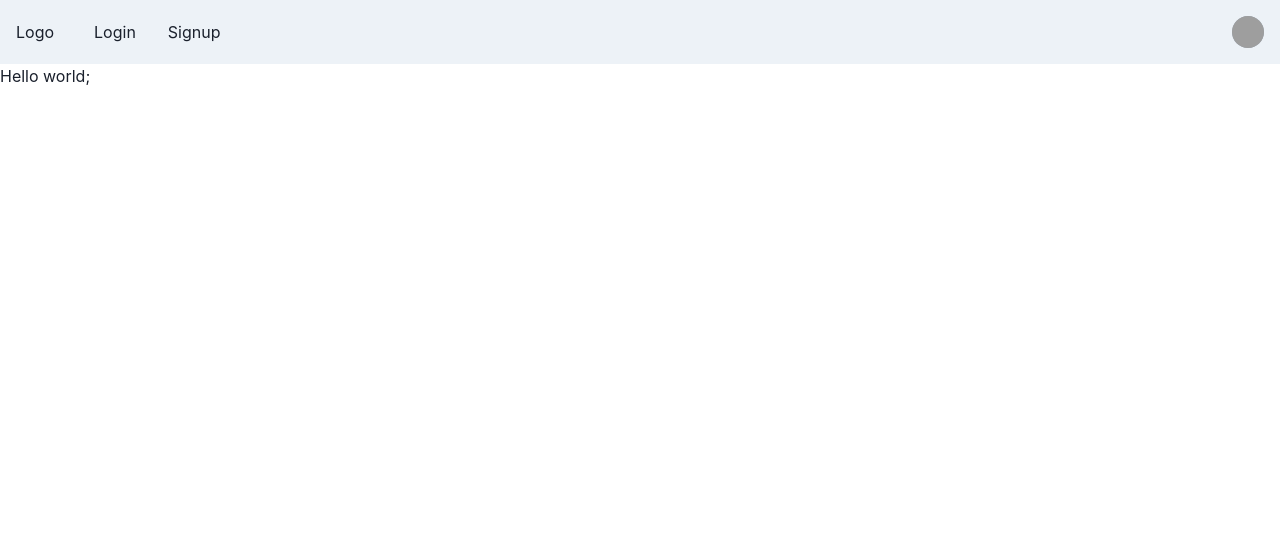
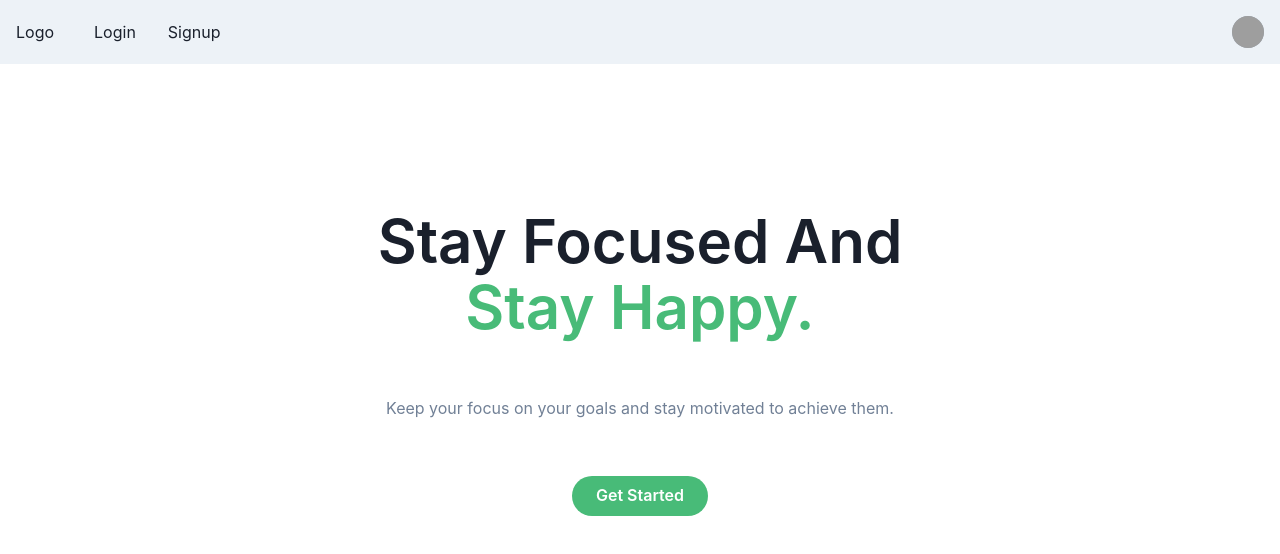
Before and after one commit to jvstn/goals_and_gratitude, a Next.js app in the folder client/: page / in a window 1280 px wide. Shown: the top 554 px of the page. Built offline with nearby package versions, Linux system fonts and the light colour scheme; grey boxes are pictures that could not be loaded.

Commit message:
Add Hero component to landing page

```diff
--- /dev/null
+++ b/client/components/landing/Hero/index.tsx
@@ -0,0 +1,56 @@
+import {
+  Box,
+  Heading,
+  Container,
+  Text,
+  Button,
+  Stack,
+} from "@chakra-ui/react";
+
+export default function Hero() {
+  return (
+    <>
+      <Container maxW={"3xl"}>
+        <Stack
+          as={Box}
+          textAlign={"center"}
+          spacing={{ base: 8, md: 14 }}
+          py={{ base: 20, md: 36 }}
+        >
+          <Heading
+            fontWeight={600}
+            fontSize={{ base: "2xl", sm: "4xl", md: "6xl" }}
+            lineHeight={"110%"}
+          >
+            Stay Focused And<br />
+            <Text as={"span"} color={"green.400"}>
+              Stay Happy.
+            </Text>
+          </Heading>
+          <Text color={"gray.500"}>
+            Keep your focus on your goals and stay motivated to achieve them.
+          </Text>
+          <Stack
+            direction={"column"}
+            spacing={3}
+            align={"center"}
+            alignSelf={"center"}
+            position={"relative"}
+          >
+            <Button
+              colorScheme={"green"}
+              bg={"green.400"}
+              rounded={"full"}
+              px={6}
+              _hover={{
+                bg: "green.500",
+              }}
+            >
+              Get Started
+            </Button>
+          </Stack>
+        </Stack>
+      </Container>
+    </>
+  );
+}
--- a/client/pages/index.tsx
+++ b/client/pages/index.tsx
@@ -1,16 +1,16 @@
 import { NextPage } from 'next'
 import React from 'react'
+import Hero from '../components/landing/Hero'
 import Nav from '../components/Nav'
-import WithSubnavigation from '../components/Nav'
 
 
-const Home: NextPage = () => {
+const LandingPage: NextPage = () => {
   return (
     <div>
       <Nav />
-      Hello world;
+      <Hero />
     </div>
   )
 }
 
-export default Home
+export default LandingPage
```
Also changed, not shown: 1 other file (tests, documents, lock files or other folders).
